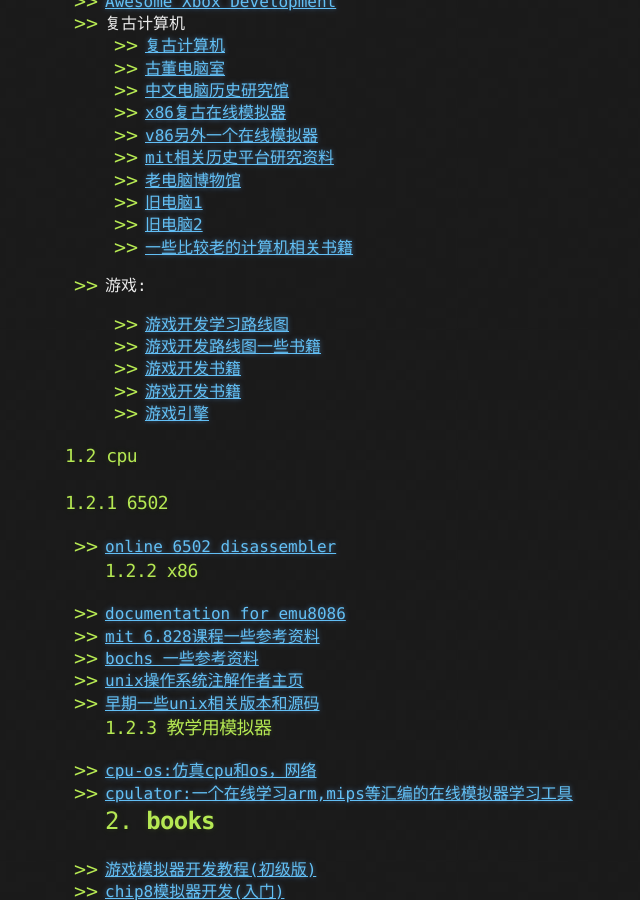
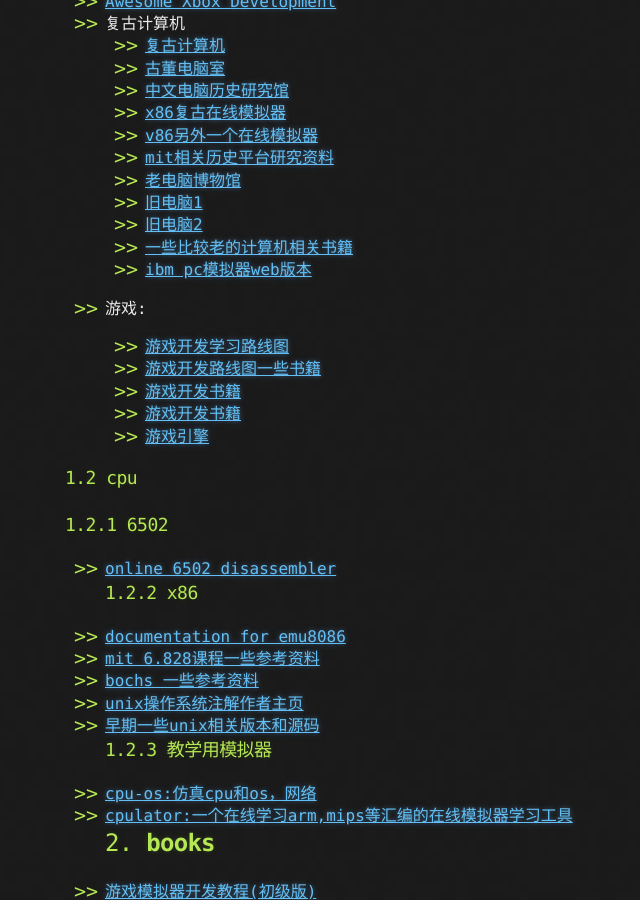
Before and after one commit to jinjiacun123/jinjiacun123.github.io, a Jekyll site: the page built from index.md, in a window 1280 px wide and 900 px high, scrolled down 1267 px. Shown: the whole window, without its empty margins (75-715 px from the left). Built offline with Jekyll 4.4.1, drawn with Linux system fonts in a browser that asks for light colours; our own code applies the rules of GitHub Pages for plain Markdown files.

Commit message:
Update index.md
添加ibm pc机器模拟器的web版本

```diff
--- a/index.md
+++ b/index.md
@@ -58,6 +58,7 @@ layout: default
   * [旧电脑1](https://oldcomputer.info/index.htm)
   * [旧电脑2](https://oldcomputers.net/indexwp.html)
   * [一些比较老的计算机相关书籍](http://www.rsp-italy.it/IT/Books/)
+  * [ibm pc模拟器web版本](https://www.pcjs.org/)
 * 游戏:
 
   * [游戏开发学习路线图](https://miloyip.github.io/game-programmer/)
```
